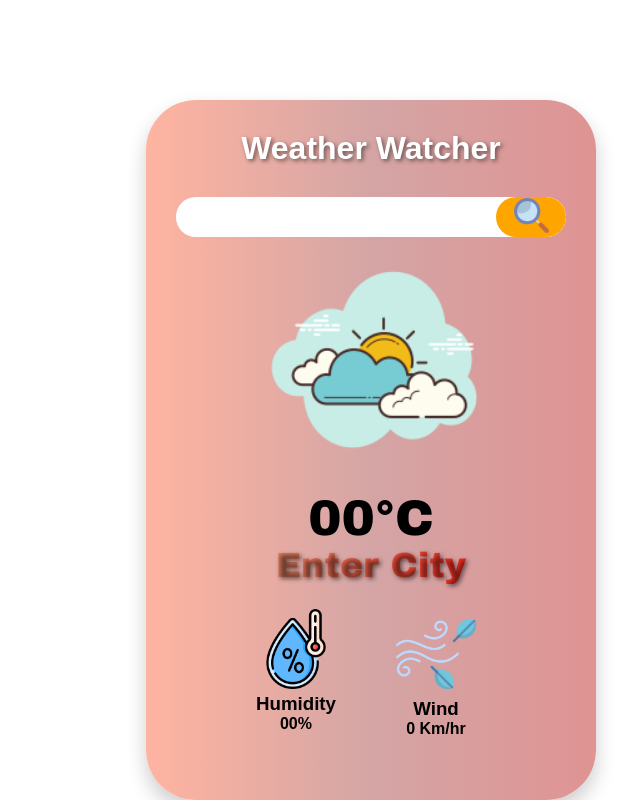
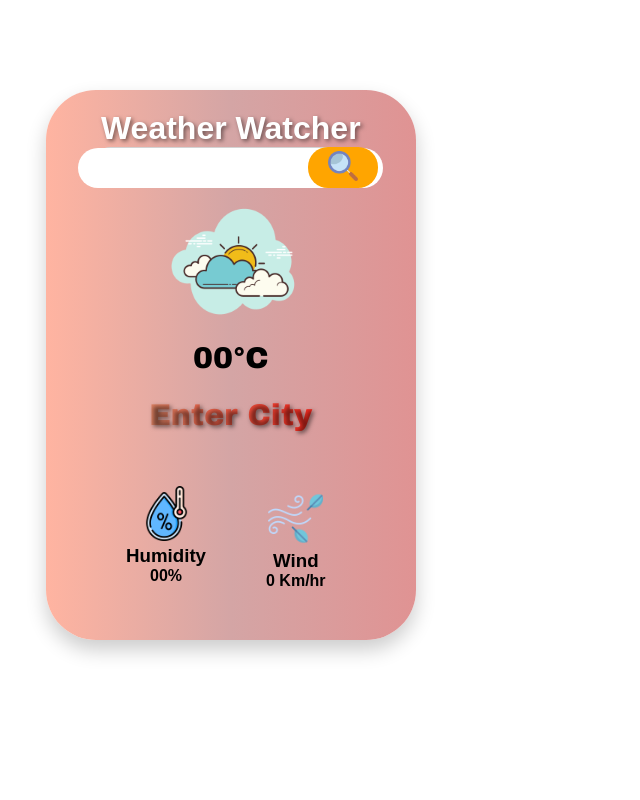
Before and after one commit to TejasMakwana29/Weather-Project, a plain HTML site: page index.html in a window 1280 px wide. Shown: the whole page, without its empty margins (404-1044 px from the left). Drawn offline with Linux system fonts and the light colour scheme.

Commit message:
Weatherapp.css

```diff
--- a/Weatherapp.css
+++ b/Weatherapp.css
@@ -8,83 +8,71 @@
   height: 100vh;
   width: 100%;
   position: relative;
-  top: 0px;
-  left: 0px;
   background-image: url(weather\ backgound.jpg);
   background-position: center;
   background-repeat: no-repeat;
   background-size: cover;
   display: flex;
-  /* align-items: center;
-  justify-content: center; */
-
-}
-.weatherapp {
-  height: 700px;
-  width: 450px;
-  position: absolute;
-  background: linear-gradient(to right, #FFB4A1, #D4A5A5, #e09393);
-  border-radius: 50px;
-  padding: 30px;
-  box-shadow: 0px 10px 20px rgba(0, 0, 0, 0.2);
-  left: 550px;
-  top: 100px;
+  align-items: center;
+  justify-content: center;
 }
 .ip {
-  height: 40px;
-  width: 100%;
-  margin-top: 30px;
+  height: 41px;
+  width: 90%;
+  margin-top: 0px;
   background-color: lightgray;
   display: flex;
   align-items: center;
-  justify-content: space-between;
+  justify-content: center;
   border-radius: 20px;
   position: relative;
+  left: 15px;
 }
 .ip input {
   border: none;
   outline: none;
   flex: 1;
-  height: 40px;
+  height: 4px;
   border-radius: 20px;
   padding: 20px;
   font-size: 20px;
 }
 .ip button {
-  height: 40px;
+  height: 41px;
   width: 70px;
   border-radius: 20px;
   position: absolute;
-  right: 0px;
+  right: -8px;
   border: none;
   outline: none;
   background-color: orange;
   cursor: pointer;
 }
 .weatherimg {
-  height: 250px;
+  height: 150px;
 }
 .searchicon{
-    height: 35px;
+    height: 30px;
     width: auto;
 }
 #temp {
-  font-size: 50px;
+  font-size: 30px;
   font-family: arial black;
 }
 #city {
-  font-size: 35px;
+  font-size: 30px;
+  margin-top: 25px;
   font-family: Arial Black;
   background: linear-gradient(to right, #d5ac83, #ff0000);
   color: transparent;
   background-clip: text;
 }
 .humi{
-  height: 80px;
+  height: 55px;
 }
 
 .info2 {
-  margin-top: 20px;
+  margin-top: 50px;
   display: flex;
   justify-content: center;
   align-items: center;
@@ -105,15 +93,15 @@
   }
 
   .weatherapp {
-    height: 700px;
-    width: 450px;
+    height: 550px;
+    width: auto;
     position: absolute;
     background: linear-gradient(to right, #FFB4A1, #D4A5A5, #e09393);
     border-radius: 50px;
     padding: 30px;
     box-shadow: 0px 10px 20px rgba(0, 0, 0, 0.2);
-    left: 550px;
-    top: 100px;
+    left: 450px;
+    top: 90px;
     animation: fadeIn 1s ease-in-out;
   }
 
@@ -134,6 +122,7 @@
     animation: bounce 2s;
     font-size: 2em;
     color: #fff;
+    margin-top: -10px;
     text-shadow: 2px 2px 4px rgba(0, 0, 0, 0.5);
   }
 
```
